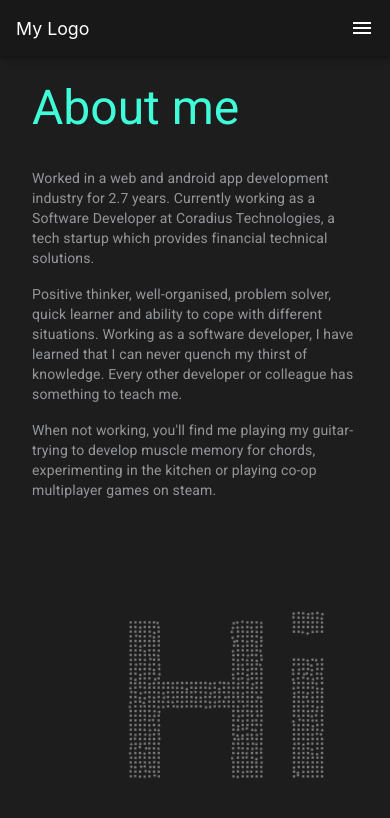
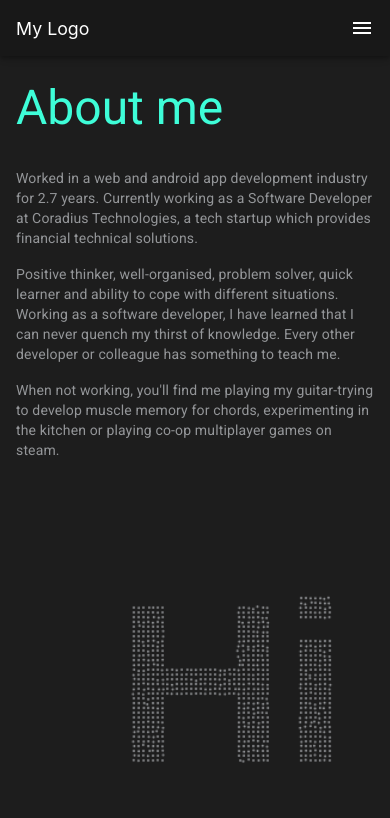
Before and after one commit to ElavanResu/portfolio, a React (Create React App) app: page /about in a window 390 px wide. Shown: the top 818 px of the page. Built offline with nearby package versions, Linux system fonts and the light colour scheme.

Commit message:
Padidng, margin and allignment fixes

```diff
--- a/src/views/About.js
+++ b/src/views/About.js
@@ -23,8 +23,8 @@ const useStyles = makeStyles((theme) => ({
     marginLeft: 0,
     marginRight: 0,
     [theme.breakpoints.down('xs')]: {
-      paddingLeft: theme.spacing(4),
-      paddingRight: theme.spacing(4),
+      paddingLeft: theme.spacing(2),
+      paddingRight: theme.spacing(2),
       paddingTop: theme.spacing(10),
       // minHeight: 400,
       // justifyContent: 'unset',
--- a/src/views/Contact.js
+++ b/src/views/Contact.js
@@ -23,19 +23,19 @@ const useStyles = makeStyles((theme) => ({
   leftRootContainer: {
     textAlign: 'left',
     [theme.breakpoints.up('sm')]: {
-      justifyContent: 'center',
-      display: 'flex',
-      flexDirection: 'column'
+      justifyContent: 'center'
     },
     marginLeft: 0,
     marginRight: 0,
     [theme.breakpoints.down('xs')]: {
-      paddingLeft: theme.spacing(4),
-      paddingRight: theme.spacing(4),
+      paddingLeft: theme.spacing(2),
+      paddingRight: theme.spacing(2),
       paddingTop: theme.spacing(10),
       // minHeight: 400,
       // justifyContent: 'unset',
     },
+    display: 'flex',
+    flexDirection: 'column',
     paddingLeft: theme.spacing(8),
     paddingRight: theme.spacing(0)
   },
@@ -51,7 +51,12 @@ const useStyles = makeStyles((theme) => ({
     textAlign: 'center'
   },
   form: {
-    marginTop: theme.spacing(3)
+    marginTop: theme.spacing(3),
+    [theme.breakpoints.down('xs')]: {
+      flex: 1,
+      display: 'flex',
+      flexDirection: 'column'
+    }
   },
   textFieldRoot: {
     '& .MuiInputBase-root': {
@@ -78,8 +83,13 @@ const useStyles = makeStyles((theme) => ({
       color: '#949699'
     }
   },
-  submit: {
-    marginTop: theme.spacing(3)
+  submitButtonDiv: {
+    [theme.breakpoints.down('xs')]: {
+      position: 'absolute',
+      bottom: 0
+    },
+    marginTop: theme.spacing(6),
+    marginBottom: theme.spacing(2)
   },
   snackbarRoot: {
     '& .MuiSnackbarContent-root': {
@@ -205,6 +215,30 @@ const Contacts = (props) => {
       })
     }
   }
+  // return (
+  //   <div onSubmit={handleSubmit} className={classes.contactDiv}>
+  //     <div
+  //       id='div1'
+  //       style={{
+  //         display: 'flex',
+  //         flex: 1,
+  //         flexDirection: 'column'
+  //       }}>
+  //         <div id='div1'>div1</div>
+  //         <div id='div2'>div2</div>
+  //         <div id='div3'>div3</div>
+  //         <div style={{ position: 'absolute', bottom: '16px'}}id='div4'>div4</div>
+
+  //       </div>
+  //     <div
+  //       style={{
+  //         display: 'flex',
+  //         flex: 1
+  //       }}
+  //       id='div2'
+  //     >div2</div>
+  //   </div>
+  // )
   return (
     <div onSubmit={handleSubmit} className={classes.contactDiv}>
       <Container maxWidth='xs' id='aboutdiv'
@@ -281,6 +315,7 @@ const Contacts = (props) => {
               />
             </Grid>
           </Grid>
+          <div id='submitButtonDiv' className={classes.submitButtonDiv}>
             <ThemeProvider theme={theme}>
               <Button
                 type='submit'
@@ -291,6 +326,7 @@ const Contacts = (props) => {
                 Dispatch
               </Button>
             </ThemeProvider>
+          </div>
         </form>
       </Container>
       {
--- a/src/views/Skills.js
+++ b/src/views/Skills.js
@@ -23,8 +23,8 @@ const useStyles = makeStyles((theme) => ({
     marginLeft: 0,
     marginRight: 0,
     [theme.breakpoints.down('xs')]: {
-      paddingLeft: theme.spacing(4),
-      paddingRight: theme.spacing(4),
+      paddingLeft: theme.spacing(2),
+      paddingRight: theme.spacing(2),
       paddingTop: theme.spacing(10),
       // minHeight: 400,
       // justifyContent: 'unset',
--- a/src/views/Work.js
+++ b/src/views/Work.js
@@ -38,8 +38,8 @@ const useStyles = makeStyles((theme) => ({
     marginLeft: 0,
     marginRight: 0,
     [theme.breakpoints.down('xs')]: {
-      paddingLeft: theme.spacing(4),
-      paddingRight: theme.spacing(4),
+      paddingLeft: theme.spacing(2),
+      paddingRight: theme.spacing(2),
       paddingTop: theme.spacing(10)
     },
     paddingLeft: theme.spacing(8),
```
Lines whose indentation alone changed are shown as unchanged.
